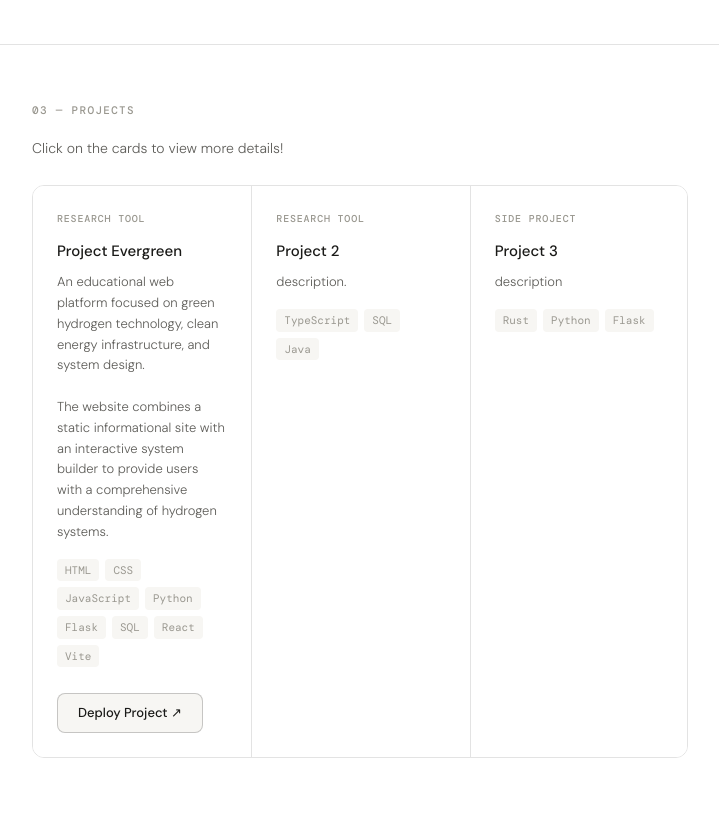
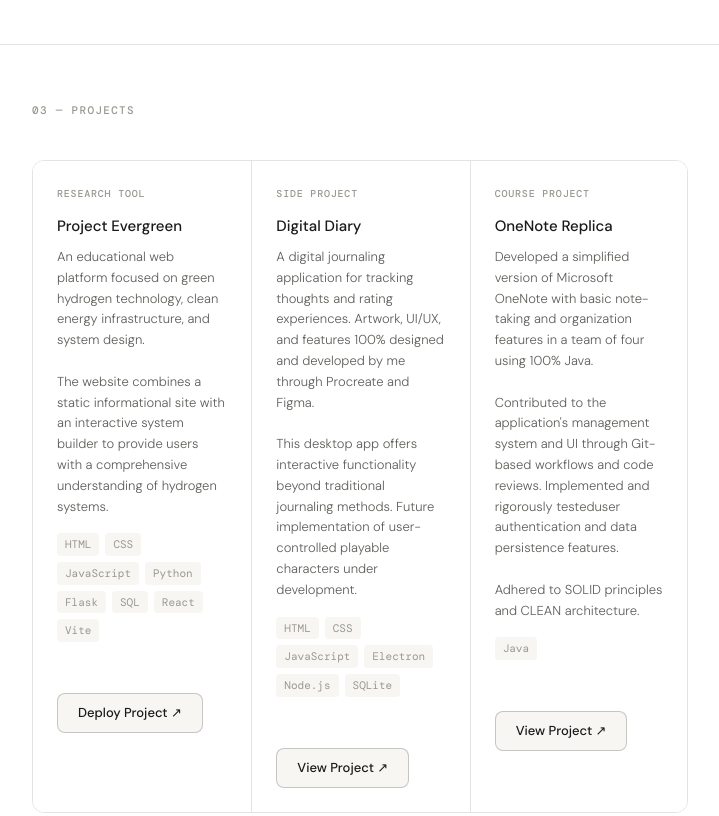
Before and after one commit to emilytieu/resume, a plain HTML site: page index.html in a window 1280 px wide. Shown: the part 1720-2536 px from the top of the page, without its empty margins (280-999 px from the left). Drawn offline with nearby package versions, Linux system fonts and the light colour scheme.

Commit message:
added 3rd project descriptions

```diff
--- a/index.html
+++ b/index.html
@@ -115,30 +115,32 @@
 <!-- PROJECTS -->
 <section id="projects">
   <p class="section-label">03 — Projects</p>
-  <p class="section-desc">Click on the cards to view more details!</p>
   <div class="proj-grid">
     <div class="proj-card">
       <div class="proj-tag">Research tool</div>
       <div class="proj-title">Project Evergreen</div>
       <div class="proj-desc">An educational web platform focused on green hydrogen technology, clean energy infrastructure, and system design. <br>
-        <br>
-        The website combines a static informational site with an interactive system builder to provide users with a comprehensive understanding of hydrogen systems.
+        <br> The website combines a static informational site with an interactive system builder to provide users with a comprehensive understanding of hydrogen systems.
       </div>
-      <div class="proj-stack"><span>HTML</span><span>CSS</span><span>JavaScript</span><span>Python</span><span>Flask</span><span>SQL</span><span>React</span><span>Vite</span></div>
-      <br>
-      <a class="btn" href="https://project-evergreen.onrender.com/">Deploy Project ↗</a>
-    </div>
-    <div class="proj-card">
-      <div class="proj-tag">Research tool</div>
-      <div class="proj-title">Project 2</div>
-      <div class="proj-desc">description.</div>
-      <div class="proj-stack"><span>TypeScript</span><span>SQL</span><span>Java</span></div>
+      <div class="proj-stack"><span>HTML</span><span>CSS</span><span>JavaScript</span><span>Python</span><span>Flask</span><span>SQL</span><span>React</span><span>Vite</span></div> <br><br>
+      <a class="btn" href="https://project-evergreen.onrender.com/" target="_blank">Deploy Project ↗</a>
     </div>
     <div class="proj-card">
       <div class="proj-tag">Side project</div>
-      <div class="proj-title">Project 3</div>
-      <div class="proj-desc">description</div>
-      <div class="proj-stack"><span>Rust</span><span>Python</span><span>Flask</span></div>
+      <div class="proj-title">Digital Diary</div>
+      <div class="proj-desc">A digital journaling application for tracking thoughts and rating experiences. Artwork, UI/UX, and features 100% designed and developed by me through Procreate and Figma. <br>
+      <br> This desktop app offers interactive functionality beyond traditional journaling methods. Future implementation of user-controlled playable characters under development. </div>
+      <div class="proj-stack"><span>HTML</span><span>CSS</span><span>JavaScript</span><span>Electron</span><span>Node.js</span><span>SQLite</span></div> <br><br>
+      <a class="btn" href="https://github.com/emilytieu/Desktop-Diary" target="_blank">View Project ↗</a>
+    </div>
+    <div class="proj-card">
+      <div class="proj-tag">Course Project</div>
+      <div class="proj-title">OneNote Replica</div>
+      <div class="proj-desc">Developed a simplified version of Microsoft OneNote with basic note-taking and organization features in a team of four using 100% Java. <br>
+      <br> Contributed to the application's management system and UI through Git-based workflows and code reviews. Implemented and rigorously testeduser authentication and data persistence features. <br>
+      <br> Adhered to SOLID principles and CLEAN architecture.</div>
+      <div class="proj-stack"><span>Java</span></div> <br><br>
+      <a class="btn" href="https://github.com/adriaWG/CS207ProjectAPI/tree/main" target="_blank">View Project ↗</a>
     </div>
   </div>
 </section>
```
